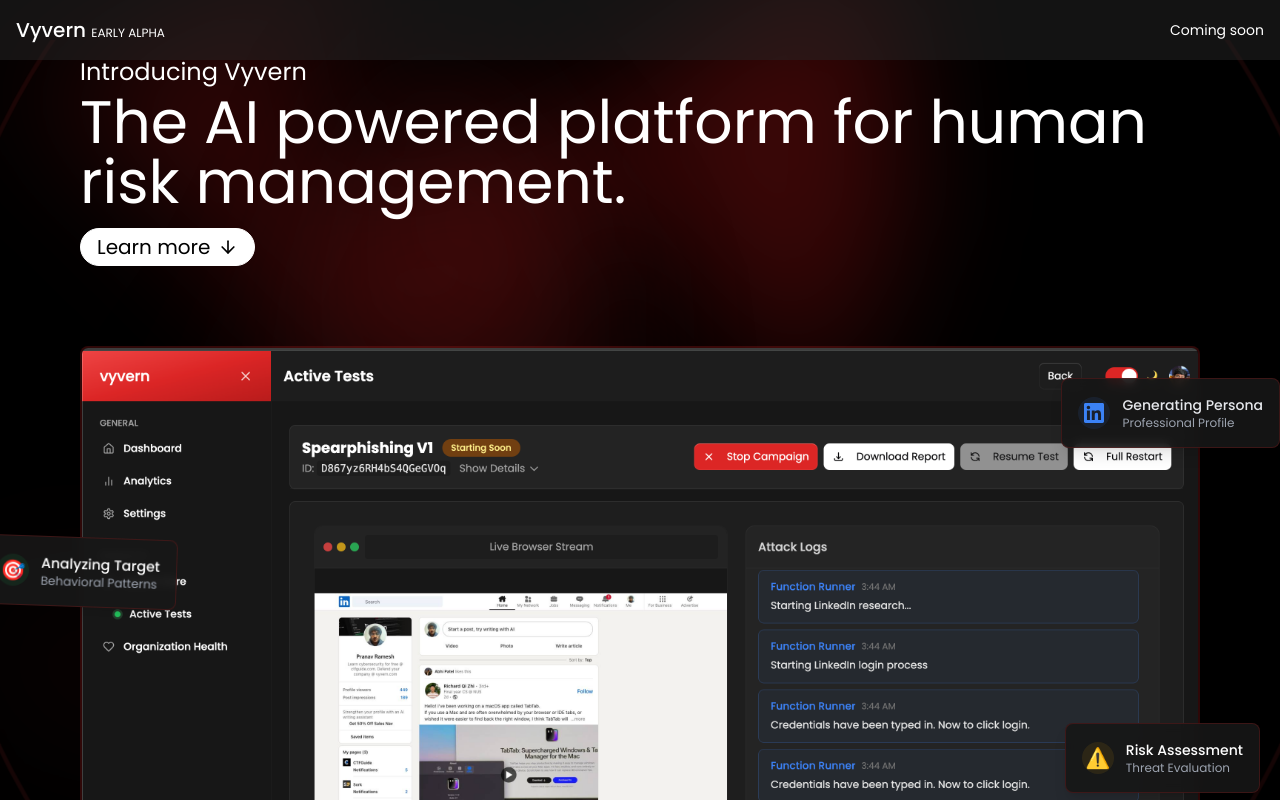
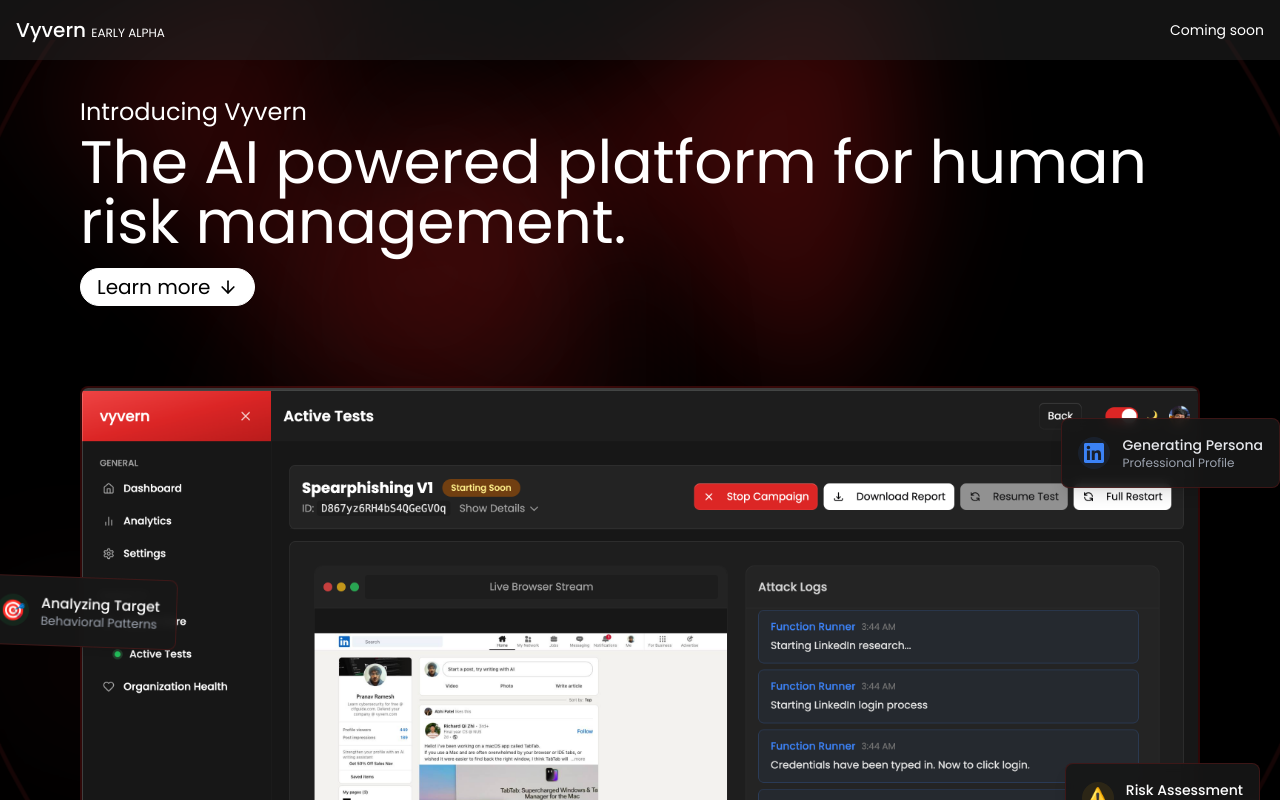
Before and after one commit to Laphatize/firstwave, a Next.js app in the folder vyvern-frontend/: page / in a window 1280 px wide. Shown: the top 800 px of the page. Built offline with nearby package versions, Linux system fonts and the light colour scheme.

Commit message:
feat: updating padding

```diff
--- a/vyvern-frontend/src/components/homepage/Hero.jsx
+++ b/vyvern-frontend/src/components/homepage/Hero.jsx
@@ -104,7 +104,7 @@
                 </div>
 
                 <div className="lg:max-w-6xl md:max-w-3xl sm:max-w-xl max-w-[90%] mx-auto px-4 flex flex-col flex-1">
-                    <div className="text-left xl:mt-40 lg:mt-40 md:mt-40 mt-40 animate__animated animate__fadeIn relative z-[999]">
+                    <div className="text-left xl:mt-60 lg:mt-40 md:mt-40 mt-40 animate__animated animate__fadeIn relative z-[999]">
                         <h1 className='text-2xl'>Introducing Vyvern</h1>
                         <p className="lg:text-6xl md:text-4xl text-3xl font-light mb-4 mt-1 leading">
                             The AI powered platform for human risk management.
```
